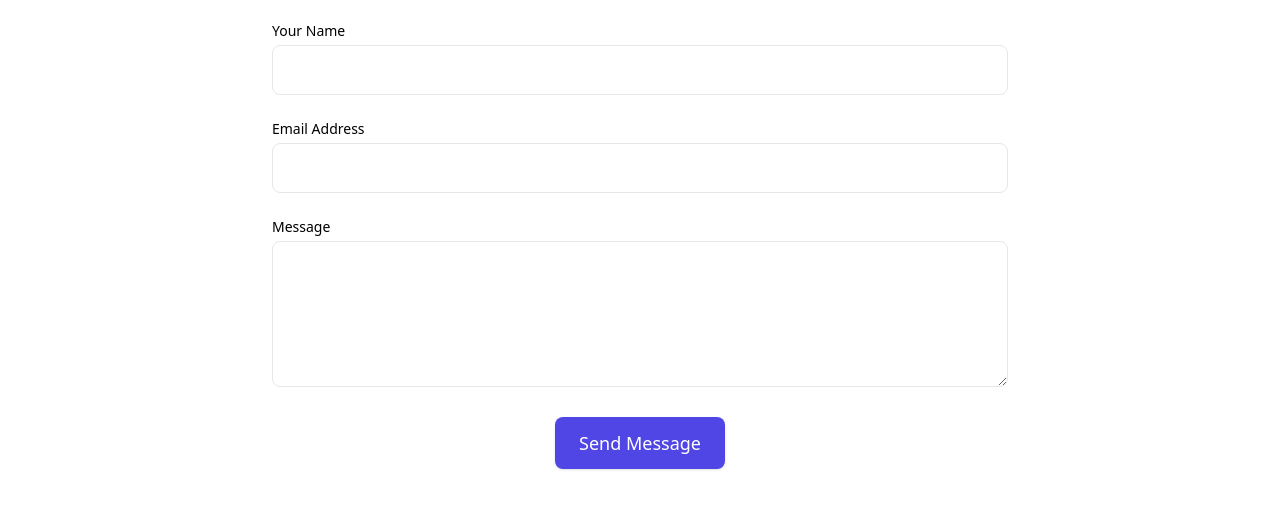
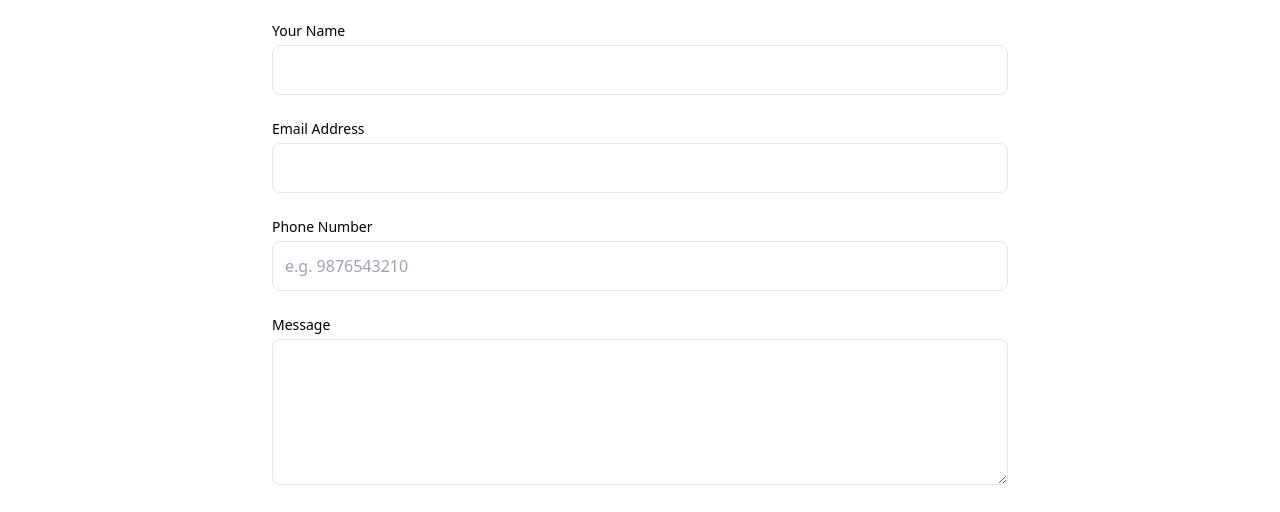
Before and after one commit to bookmydjs/BMD, a plain HTML site: page contact.html in a window 1280 px wide. Shown: the part 235-747 px from the top of the page. Drawn offline with nearby package versions, Linux system fonts and the light colour scheme.

Commit message:
Update contact.html

```diff
--- a/contact.html
+++ b/contact.html
@@ -95,6 +95,10 @@
       <input type="email" name="email" id="email" required class="w-full mt-1 p-3 border rounded-lg">
     </div>
     <div>
+      <label for="phone" class="block text-sm font-medium">Phone Number</label>
+      <input type="tel" name="phone" id="phone" required class="w-full mt-1 p-3 border rounded-lg" pattern="[0-9]{10}" placeholder="e.g. 9876543210">
+    </div>
+    <div>
       <label for="message" class="block text-sm font-medium">Message</label>
       <textarea name="message" id="message" rows="5" required class="w-full mt-1 p-3 border rounded-lg"></textarea>
     </div>
@@ -103,6 +107,7 @@
     </div>
   </form>
 </main>
+
 
         <!-- Footer -->
         <footer class="bg-gray-900 text-gray-300">
```
Lines whose indentation alone changed are shown as unchanged.
